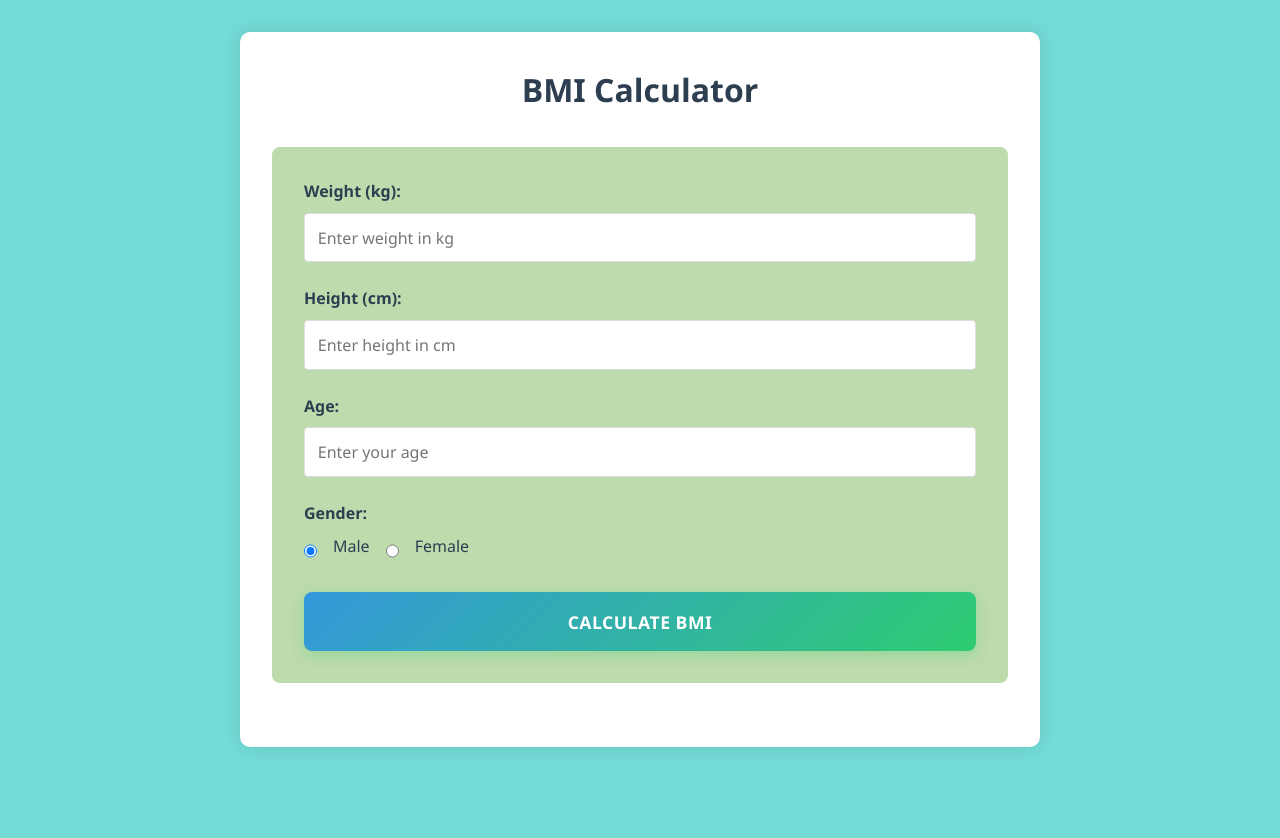
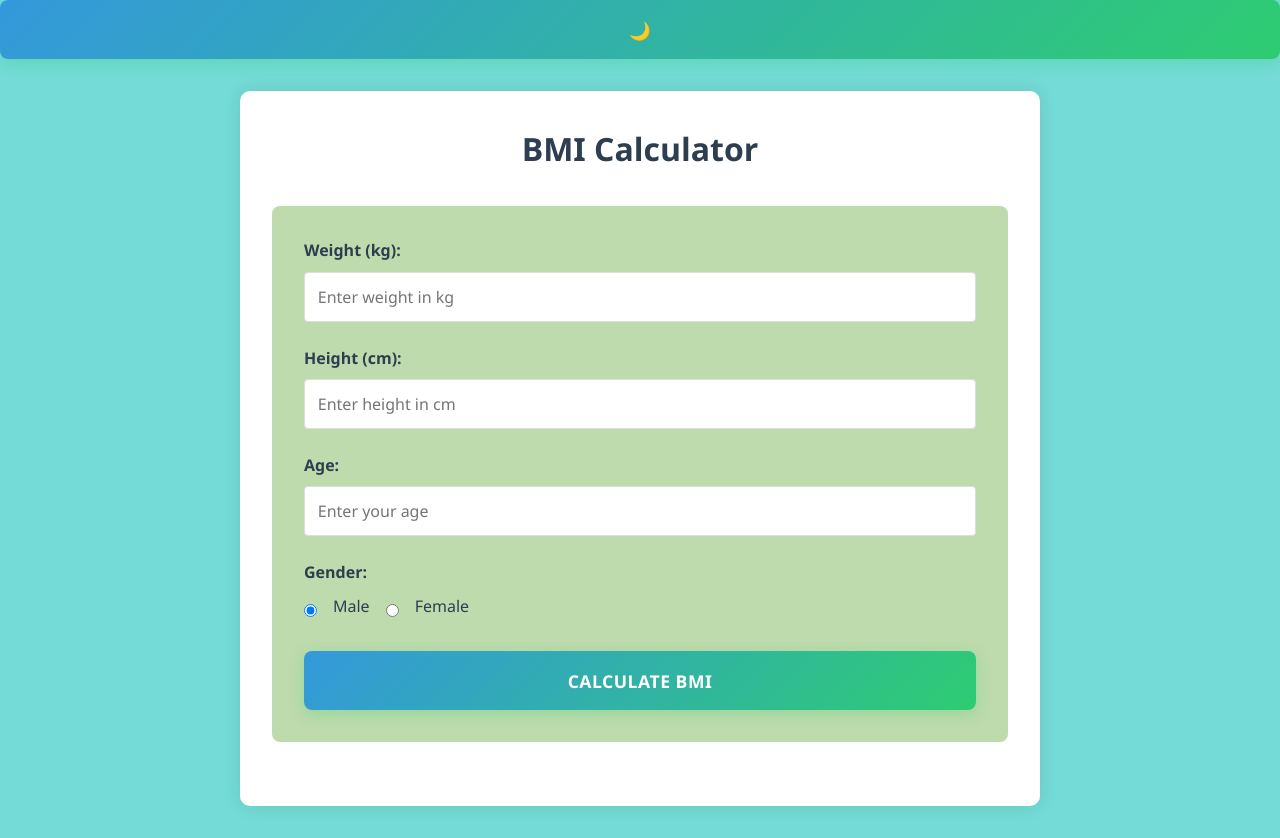
Before and after one commit to SubhamPrasadAchary/BMI-CALCULATOR, a website: page BMI CALCULATOR/index.html in a window 1280 px wide. Before the commit the page ends 800 px from the top, so only its background shows below. Drawn offline with Linux system fonts and the light colour scheme.

Commit message:
Add theme toggle button to index.html

```diff
--- a/BMI CALCULATOR/index.html
+++ b/BMI CALCULATOR/index.html
@@ -7,6 +7,11 @@
     <link rel="stylesheet" href="styles.css">
 </head>
 <body>
+    <div class="theme-toggle">
+        <button id="themeToggle" aria-label="Toggle dark mode">
+            <span class="theme-icon">🌙</span>
+        </button>
+    </div>
     <div class="container">
         <h1>BMI Calculator</h1>
         <div class="calculator">
```
